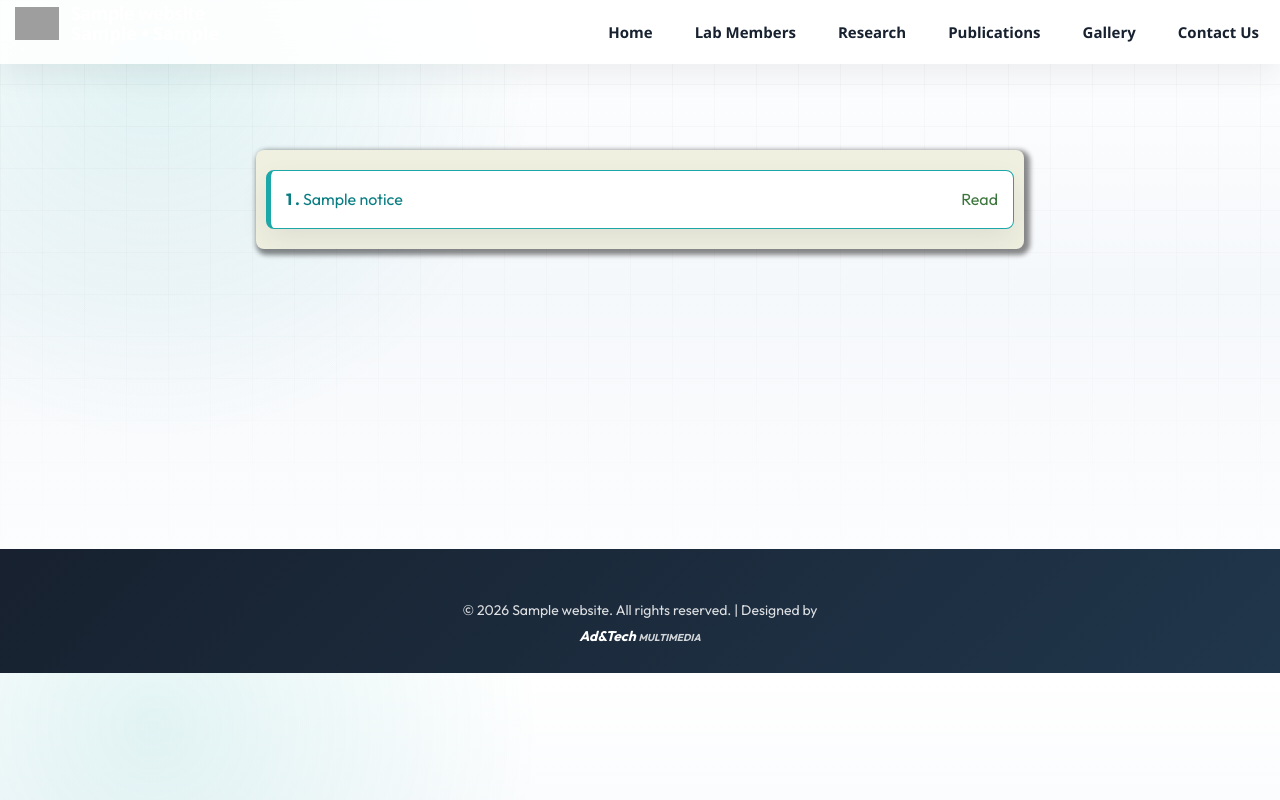
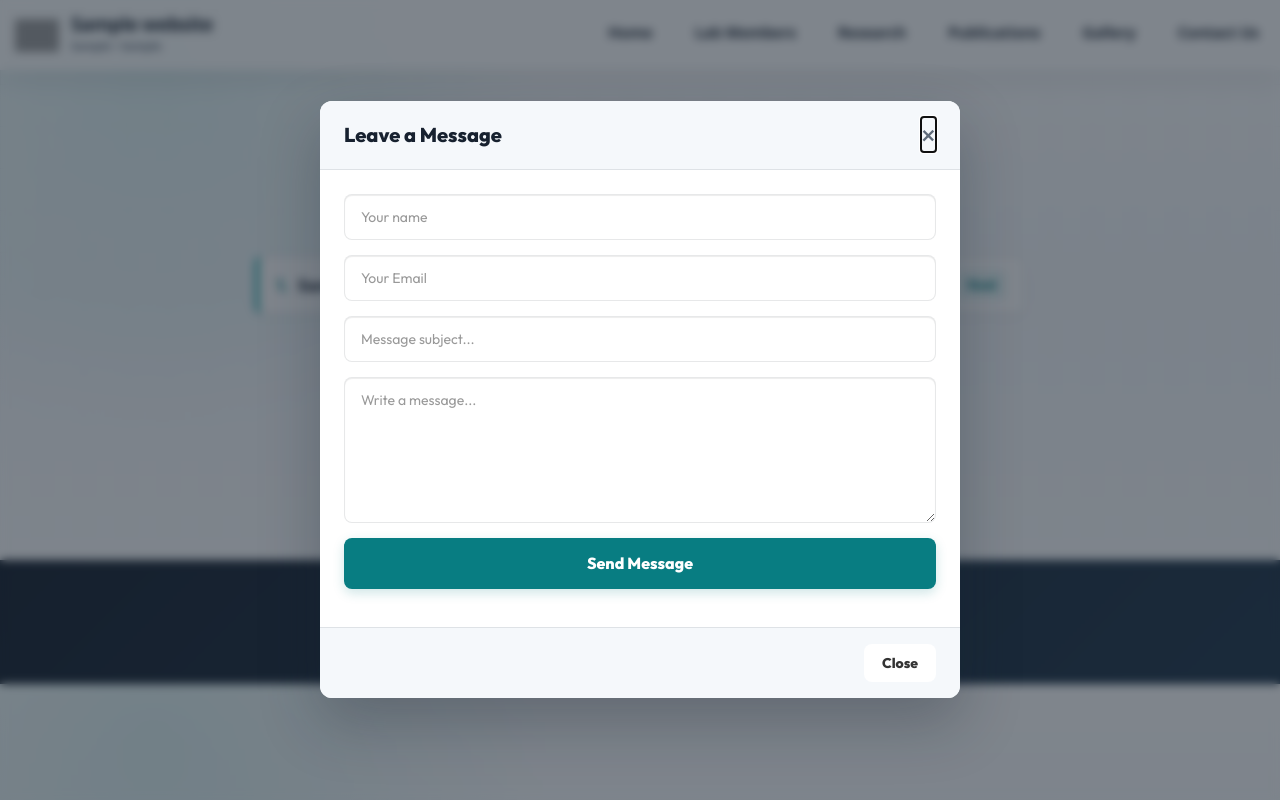
Before and after one commit to Md-Nur/plasma-lab, a PHP site: page /all_notices.php in a window 1280 px wide, after a click on "Contact Us". Run offline with PHP 8.4, Linux system fonts and the light colour scheme; tables that the repository leaves empty or names only in its code hold one stand-in row (values such as "Sample post"); grey boxes are pictures that could not be loaded.

Commit message:
Refactor CSS and HTML structure for improved responsiveness and styling
- Removed obsolete styles from menu.css related to double-row navbar.
- Cleaned up style.css by organizing and consolidating styles for better readability and maintenance.
- Updated index.php to enhance the layout of the research activities and vision sections, ensuring better alignment and responsiveness.
- Replaced the modal in message.php with a modern dialog component, improving user experience and styling.
- Enhanced form validation and submission handling in message.php.
- Updated todo.md with additional tasks for improving the admin dashboard and fixing existing issues.

```diff
--- a/all_notices.php
+++ b/all_notices.php
@@ -1,93 +1,78 @@
 <?php
-
 include('db_connect.php');
-
-$notice_num = mysqli_query($db, "SELECT * FROM notice");
-$num_rows = mysqli_num_rows($notice_num);
-
-
-
 ?>
 
-
 <!DOCTYPE html>
-<html>
+<html lang="en">
 <head>
+	<meta charset="utf-8">
+	<meta http-equiv="X-UA-Compatible" content="IE=edge">
+	<title>All Notices | <?php echo $site_row['sitename']; ?></title>
 	<meta name="viewport" content="width=device-width, initial-scale=1">
+	<link rel="stylesheet" href="css/font-awesome.min.css">
 	<link rel="stylesheet" href="css/bootstrap.min.css">
+	<link rel="preconnect" href="https://fonts.googleapis.com">
+	<link rel="preconnect" href="https://fonts.gstatic.com" crossorigin>
+	<link href="https://fonts.googleapis.com/css2?family=Outfit:wght@300;400;500;600;700;800&display=swap" rel="stylesheet">
+	<link rel="stylesheet" href="css/style.css?v=1.1">
 	<script src="js/jquery.min.js"></script>
-  <script src="js/bootstrap.min.js"></script>
-  <link rel="stylesheet" href="css/back_toto_notice.css">
-  <link rel="stylesheet" href="css/style.css">
 </head>
 <body>
 
 	<?php include('menu.php'); ?>
 
-<div class="clearfix"></div>
+	<section class="all-notices-section" style="padding-top: 120px; padding-bottom: 100px; min-height: 70vh;">
+		<div class="container" style="max-width: 800px;">
+			<div class="title-div text-center" style="margin-bottom: 40px;">
+				<h1><span>A</span>ll Notices</h1>
+				<div class="tittle-style"></div>
+			</div>
 
-<section style="width: 60%; margin: 150px auto; margin-bottom: 300px;padding: 10px;background-color: #F0F0E1;border-radius: 8px;box-shadow: 3px 3px 5px 3px rgba(10, 10, 10, 0.47);">
-
-
+			<div class="notices-list">
 				<?php
-
 				$i = 1;
-  $result = mysqli_query($db, "SELECT * FROM notice");
+				$result = mysqli_query($db, "SELECT * FROM notice ORDER BY id DESC");
+				if (mysqli_num_rows($result) == 0) {
+					echo '<div class="text-center" style="color: var(--lab-muted); padding: 40px; font-weight: 600;">No notices available at this time.</div>';
+				} else {
 					while($row = mysqli_fetch_array($result)){
-
 				?>
-  <div class="notice notice-success col-md-12">
-
-      <strong ><?php echo $i; ?> . </strong>
-
-      <span style="padding-right: 100px;"><?php echo $row['title']; ?></span>
-
-      <span class="pull-right text-success readMore">Read</span>
-
-
-      <div class="desc">
-          <p style="white-space: pre-line;border-top: 1px solid red;margin: 5px; font-size: 15px;">
-              <?php echo $row['description']; ?>
+				<div class="notice-card" style="margin-bottom: 20px;">
+					<div class="notice-card-header" style="display: flex; justify-content: space-between; align-items: center; gap: 14px;">
+						<div style="display: flex; align-items: center; gap: 10px;">
+							<strong style="color: var(--lab-teal-dark); font-size: 16px;"><?php echo $i; ?>.</strong>
+							<span class="notice-card-title" style="font-size: 16px; font-weight: 700; color: var(--lab-ink);"><?php echo htmlspecialchars($row['title']); ?></span>
+						</div>
+						<button class="notice-toggle-btn readMore">Read</button>
+					</div>
+					<div class="notice-card-body desc" style="display: none; margin-top: 14px; border-top: 1px dashed var(--lab-line); padding-top: 12px;">
+						<p style="font-size: 15px; color: var(--lab-muted); white-space: pre-line; line-height: 1.6; text-align: justify; margin: 0;">
+							<?php echo htmlspecialchars($row['description']); ?>
 						</p>
 					</div>
 				</div>
-<?php $i++; } ?>
-
-
-<div class="clearfix"></div>
+				<?php $i++; } } ?>
+			</div>
+		</div>
 	</section>
-
-
-
-
-
-
-
-
-<script type="text/javascript">
-
-    $(document).ready(function(){
-        $(".readMore").click(function(){
-            var This=$(this);
-            $(this).next().toggle(function(){
-                if(This.text()=="Read"){
-                    This.text("Hide")
-                }
-                else{
-                    This.text("Read")
-                }
-            })
-        });
-    })
-</script>
-
-<div class="clearfix"></div>
 
 	<?php include('footer.php'); ?>
 
-
-
-<script src="js/jquery.min.js"></script>
 	<script src="js/bootstrap.min.js"></script>
+	<script type="text/javascript">
+		$(document).ready(function() {
+			$(".readMore").click(function() {
+				var $this = $(this);
+				var $body = $this.closest('.notice-card').find('.notice-card-body');
+				$body.slideToggle(200, function() {
+					if ($body.is(':visible')) {
+						$this.text("Hide");
+					} else {
+						$this.text("Read");
+					}
+				});
+			});
+		});
+	</script>
 </body>
 </html>
--- a/css/menu.css
+++ b/css/menu.css
@@ -1,119 +1 @@
-/*scroll effect*/
-.navbar-trans {
-	background-color: #000000;
-	border: none;
-	transition: top 1s ease;
-	font-family: 'Outfit', sans-serif;
-	font-weight: 700;
-}
-
-/*double row*/
-.navbar-doublerow>.navbar {
-	display: block;
-	padding: 0px auto;
-	margin: 0px auto;
-	min-height: 25px;
-	border-radius: unset;
-}
-
-.navbar-doublerow .nav {
-	padding: 0px auto;
-}
-
-/*top nav*/
-.navbar-top {
-	background-color: #333333;
-}
-
-.navbar-doublerow .navbar-top ul>li>a,
-.navbar-doublerow .navbar-top ul>li>a:focus {
-	padding: 10px auto;
-	font-size: 18px;
-	color: #fff;
-}
-
-.navbar-doublerow .navbar-top ul>li>a:hover {
-	color: #fff;
-}
-
-/*down nav*/
-.navbar-down {
-	background-color: #8E5083;
-	box-shadow: 0 3px 5px 0px rgba(0, 0, 0, 0.1);
-	padding: 15px 0px;
-}
-
-.navbar-header {
-	margin-top: -12px;
-}
-
-.navbar-doublerow .navbar-down .navbar-brand {
-	padding: 0px auto;
-	float: left;
-	color: #fff;
-	font-size: 32px;
-	line-height: .8;
-	margin-top: -3px;
-}
-
-.navbar-doublerow .navbar-down .navbar-brand:hover {
-	/* color: #FD3636; */
-}
-
-.navbar-doublerow .navbar-down ul>li>a {
-	font-size: 18px;
-	color: #fff;
-	transition: .2s ease-in-out;
-	position: relative;
-}
-
-.navbar-doublerow .navbar-down ul>li>a:before {
-	position: absolute;
-	content: '';
-	width: 30px;
-	height: 2px;
-	background-color: transparent;
-	left: 15px;
-	bottom: 11px;
-	transition: all.3s ease-in-out;
-}
-
-.navbar-doublerow .navbar-down ul>li>a:hover:before {
-	background-color: #fff;
-}
-
-.navbar-down ul>li>a:hover {
-	color: #fff !important;
-	;
-}
-
-.navbar-doublerow .navbar-down .dropdown {
-	padding: 5px;
-	color: #fff;
-}
-
-.navbar-doublerow .navbar-down .dropdown ul>li>a,
-.navbar-doublerow .navbar-down .dropdown ul>li>a:hover {
-	opacity: 1;
-	border-bottom: none;
-}
-
-.navbar-doublerow.navbar-trans.afterscroll {}
-
-.navbar-doublerow.navbar-trans.afterscroll {
-	top: -55px;
-}
-
-.flex-container {
-	display: flex;
-	justify-content: space-between;
-}
-
-a.navbar-brand span {
-	color: #fff;
-	font-size: 18px;
-}
-
-.navbar-down {
-	/* height: 85px; */
-}
+/* css/menu.css - Cleaned up obsolete double-row navbar styles */
--- a/css/style.css
+++ b/css/style.css
@@ -546,12 +546,8 @@ div#all {
 	border-bottom: 1px solid #333333;
 }
 
-.publications .active a {
+.publications .nav-tabs > li.active > a {
 	background-color: transparent !important;
-}
-
-.publications .nav.nav-tabs a:hover {
-	color: #8E5083;
 }
 
 .table-hover tr:hover {
@@ -777,7 +773,7 @@ section {
 
 .navbar-default .navbar-nav > li > a {
 	border-radius: 999px;
-	color: var(--lab-ink);
+	color: var(--lab-ink) !important;
 	font-size: 15px;
 	font-weight: 700;
 	margin: 4px 3px;
--- a/message.php
+++ b/message.php
@@ -1,58 +1,41 @@
-<div id="contact" class="modal fade" role="dialog">
-	<div class="modal-dialog">
-		<div class="modal-content">
-
-			<div class="modal-header">
-				<button type="button" class="close" data-dismiss="modal">×</button>
-				<h4 class="modal-title">Leave a Message Please.....</h4>
+<!-- Dialog -->
+<dialog id="contact-dialog" closedby="any" class="modern-dialog">
+	<div class="dialog-header">
+		<h3 class="dialog-title">Leave a Message</h3>
+		<button class="dialog-close-btn" onclick="document.getElementById('contact-dialog').close();" aria-label="Close dialog">&times;</button>
 	</div>
-			<div class="modal-body">
-
-
-				<div id="" class="contact">
+	<div class="dialog-body">
+		<div class="contact">
 			<div class="contact_body">
-						<div class="row">
-							<div class="contact_message">
-
-								<div class="clearfix"></div>
 				<form id="myform" action="" method="post">
-
 					<fieldset class="form-group">
-										<input class="form-control" placeholder="Your name" type="text" name="name" value="" tabindex="1" required>
+						<input class="form-control" placeholder="Your name" type="text" name="name" value="" tabindex="1" required style="border-radius: 8px; border: 1px solid var(--lab-line); padding: 12px 16px; height: auto;">
 					</fieldset>
 
 					<fieldset class="form-group">
-										<input type="email" class="form-control" name="email" id="email" placeholder="Your Email" data-rule="email" tabindex="2" required />
+						<input type="email" class="form-control" name="email" id="email" placeholder="Your Email" data-rule="email" tabindex="2" required style="border-radius: 8px; border: 1px solid var(--lab-line); padding: 12px 16px; height: auto;" />
 					</fieldset>
 
 					<fieldset class="form-group">
-										<input class="form-control" placeholder="Message subject..." type="text" name="subject" value="" tabindex="4" required>
+						<input class="form-control" placeholder="Message subject..." type="text" name="subject" value="" tabindex="4" required style="border-radius: 8px; border: 1px solid var(--lab-line); padding: 12px 16px; height: auto;">
 					</fieldset>
 
 					<fieldset class="form-group">
-										<textarea class="form-control" type="text" name="message" placeholder="Write a message..." id="" cols="150" rows="8" value="" required></textarea>
+						<textarea class="form-control" name="message" placeholder="Write a message..." id="contact-message-text" cols="150" rows="6" required style="border-radius: 8px; border: 1px solid var(--lab-line); padding: 12px 16px; height: auto; resize: vertical;"></textarea>
 					</fieldset>
 
-									<fieldset class="form-group">
-										<button onclick="return validateform()" name="submit" type="submit" id="contact-submit" class="submit_btn">Send</button>
+					<fieldset class="form-group" style="margin-bottom: 0;">
+						<button onclick="return validateform()" name="submit" type="submit" id="contact-submit" class="submit_btn" style="width: 100%; background: var(--lab-teal-dark); color: #fff; border: 0; padding: 12px; border-radius: 8px; font-weight: 800; font-size: 16px; box-shadow: 0 4px 12px rgba(8,125,130,0.2); transition: background 0.2s ease;">Send Message</button>
 					</fieldset>
-									<div id='result'></div>
+					<div id='result' style="margin-top: 14px; font-weight: 700; text-align: center;"></div>
 				</form>
-
 			</div>
 		</div>
 	</div>
+	<div class="dialog-footer">
+		<button class="btn btn-default" onclick="document.getElementById('contact-dialog').close();" style="border-radius: 8px;">Close</button>
 	</div>
-
-				<div class="modal-footer">
-					<button type="button" class="btn btn-default" data-dismiss="modal">Close</button>
-				</div>
-
-			</div>
-
-		</div>
-	</div>
-</div>
+</dialog>
 
 <script type="text/javascript">
 	function validateform() {
@@ -66,7 +49,6 @@
 		var x = document.forms["myform"]["email"].value;
 		var atpos = x.indexOf("@");
 		var dotpos = x.lastIndexOf(".");
-
 
 		var b = document.forms["myform"]["email"].value;
 		if (b == null || b == "") {
@@ -84,7 +66,6 @@
 			return false;
 		}
 
-
 		var c = document.forms["myform"]["subject"].value;
 		if (c == null || c == "") {
 			document.getElementById("result").innerHTML = " Error : Subject field must be filled...";
@@ -99,14 +80,28 @@
 		elem.innerHTML = "Message is sending";
 		elem.style.color = "#00BEFD";
 
-
 		return (true);
 	}
-
 </script>
 
+<script>
+	$(document).ready(function() {
+		// Fallback for browsers without closedby support
+		const dialog = document.getElementById('contact-dialog');
+		if (dialog && !('closedBy' in HTMLDialogElement.prototype)) {
+			dialog.addEventListener('click', (event) => {
+				if (event.target !== dialog) return;
+				const rect = dialog.getBoundingClientRect();
+				const isInside = (
+					rect.top <= event.clientY &&
+					event.clientY <= rect.top + rect.height &&
+					rect.left <= event.clientX &&
+					event.clientX <= rect.left + rect.width
+				);
+				if (!isInside) dialog.close();
+			});
+		}
 
-<script>
 		$('#myform').submit(function(event) {
 			event.preventDefault();
 			$.ajax({
@@ -120,5 +115,5 @@
 				$("#myform").trigger("reset");
 			});
 		});
-
+	});
 </script>
```
Also changed, not shown: index.php (+20 -40 lines), todo.md (+5 -1 lines). Lines whose indentation alone changed are shown as unchanged.
